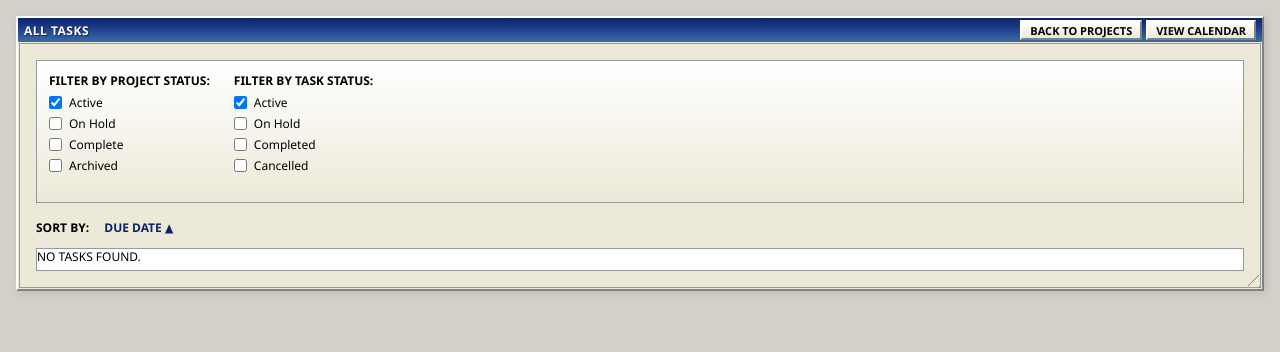
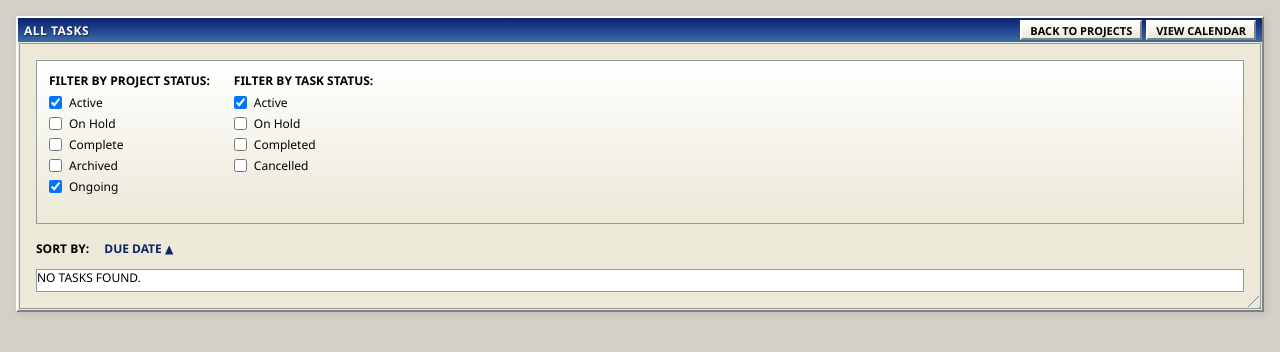
Before and after one commit to dropbop/ProjectTracker, a Flask app: page /tasks in a window 1280 px wide. Shown: the top 352 px of the page. Run offline with Flask 3, Linux system fonts and the light colour scheme.

Commit message:
Update tasks.html
add ongoing as project status

```diff
--- a/templates/tasks.html
+++ b/templates/tasks.html
@@ -27,6 +27,9 @@
             </label>
             <label class="checkbox-label">
                 <input type="checkbox" name="project_status" value="archived" {% if 'archived' in selected_project_statuses %}checked{% endif %} onchange="document.getElementById('filterForm').submit()"> Archived
+            </label>
+            <label class="checkbox-label">
+                <input type="checkbox" name="project_status" value="ongoing" {% if 'ongoing' in selected_project_statuses %}checked{% endif %} onchange="document.getElementById('filterForm').submit()"> Ongoing
             </label>
         </div>
 
```
